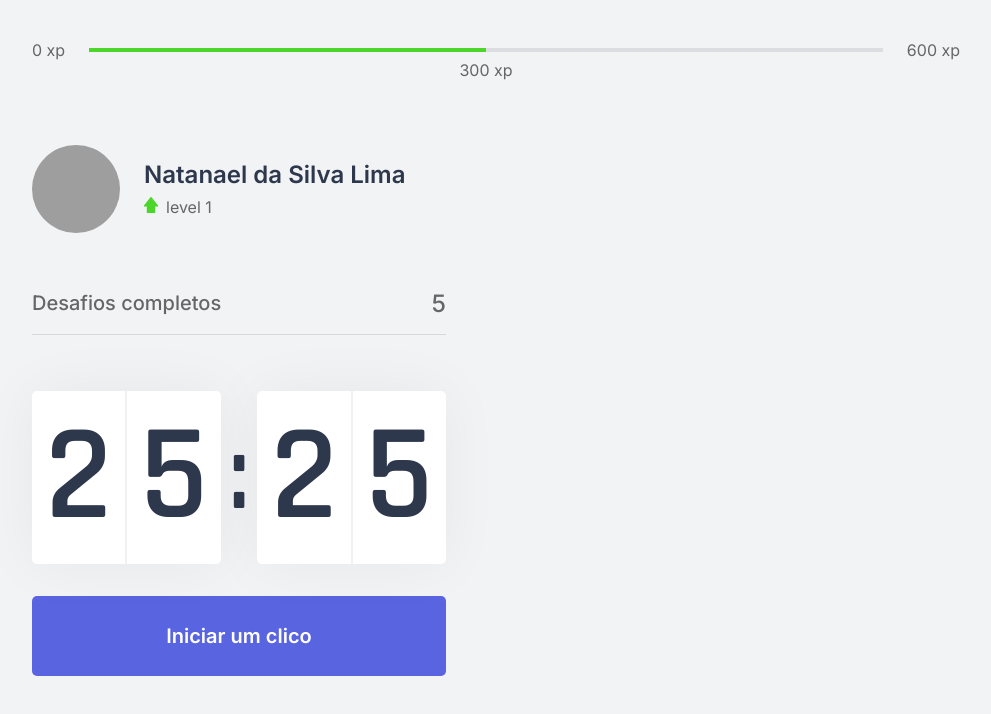
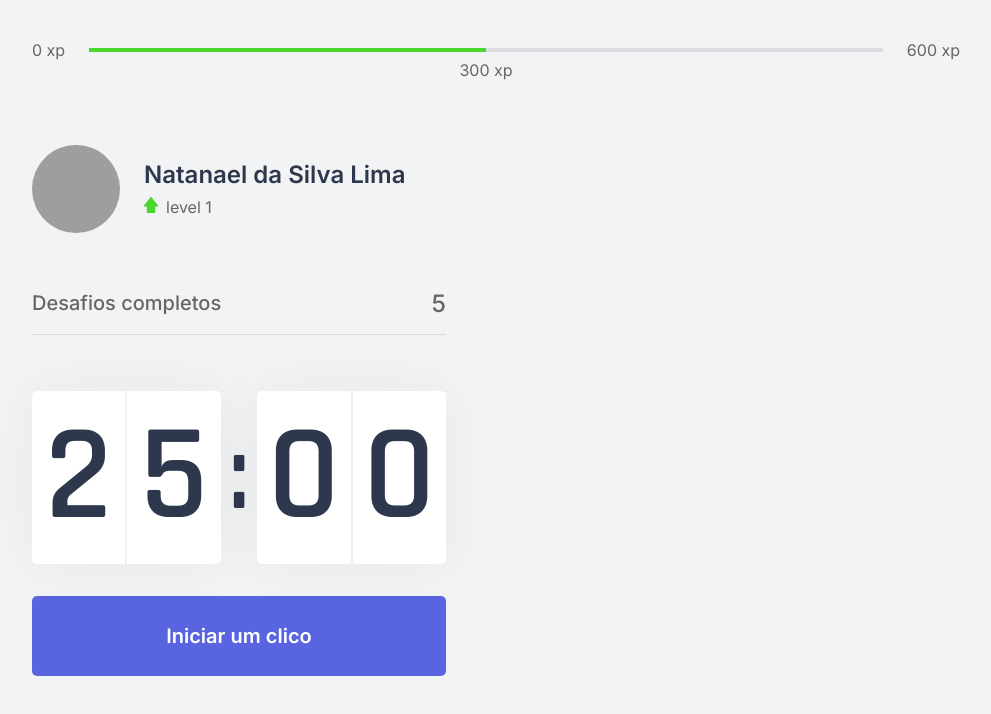
Before and after one commit to Natanaelvich/moveit-web, a Next.js app: page / in a window 1280 px wide. Shown: the top 714 px of the page, without its empty margins (144-1135 px from the left). Built offline with nearby package versions, Linux system fonts and the light colour scheme; grey boxes are pictures that could not be loaded.

Commit message:
create countdown feauture

```diff
--- a/src/components/CountDown.tsx
+++ b/src/components/CountDown.tsx
@@ -1,21 +1,46 @@
-import React from 'react';
+import React, { useEffect, useState } from 'react';
 import styles from '../styles/CountDown.module.css';
 
 export default function CountDown() {
+  const [time, setTime] = useState(25 * 60);
+  const [activeCount, setActiveCount] = useState(false);
+
+  const minutes = Math.floor(time / 60);
+  const seconds = time % 60;
+
+  const [minuteLeft, minuteRight] = String(minutes).padStart(2, '0').split('');
+  const [secondLeft, secondRight] = String(seconds).padStart(2, '0').split('');
+
+  function startCountDown() {
+    setActiveCount(true);
+  }
+
+  useEffect(() => {
+    if (activeCount && time > 0) {
+      setTimeout(() => {
+        setTime(time - 1);
+      }, 1000);
+    }
+  }, [activeCount, time]);
+
   return (
     <div>
       <div className={styles.container}>
         <div>
-          <span>2</span>
-          <span>5</span>
+          <span>{minuteLeft}</span>
+          <span>{minuteRight}</span>
         </div>
         <span>:</span>
         <div>
-          <span>2</span>
-          <span>5</span>
+          <span>{secondLeft}</span>
+          <span>{secondRight}</span>
         </div>
       </div>
-      <button type="button" className={styles.startCountDownButton}>
+      <button
+        onClick={startCountDown}
+        type="button"
+        className={styles.startCountDownButton}
+      >
         Iniciar um clico
       </button>
     </div>
```
